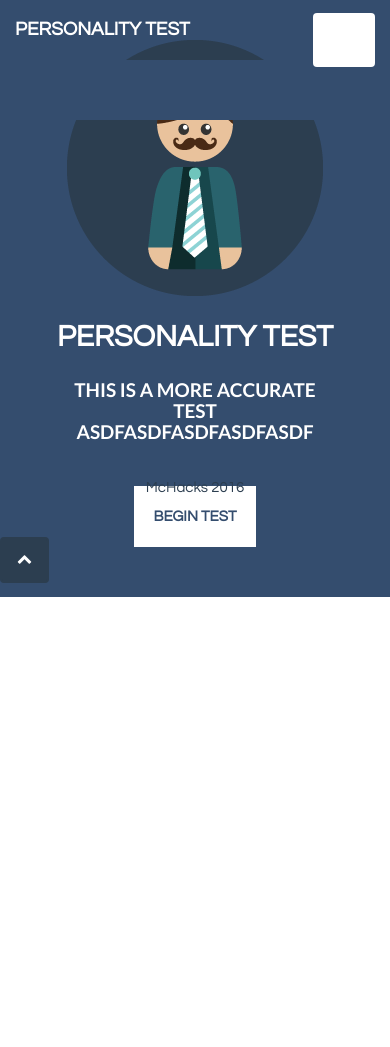
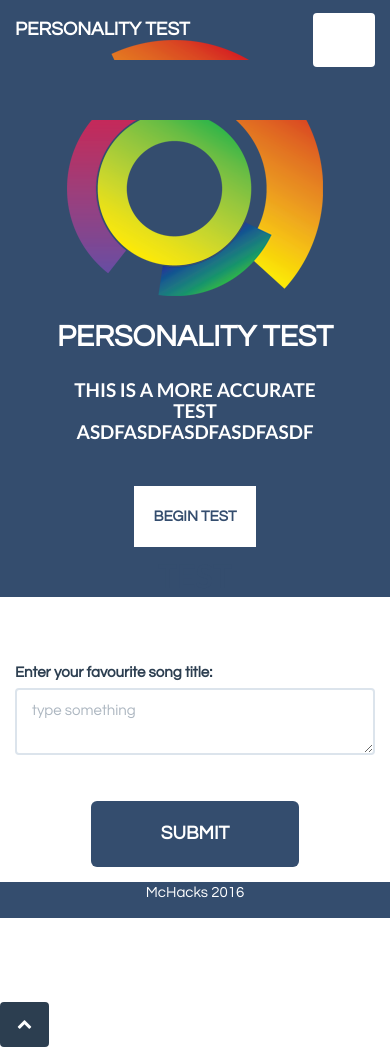
Before and after one commit to xmfan/personality_quiz, a website: page public/index.html at #/state3 in a window 390 px wide. Before the commit the page ends 844 px from the top, so only its background shows below. Drawn offline with nearby package versions, Linux system fonts and the light colour scheme.

Commit message:
footer fix and state3

```diff
--- a/public/app/app.js
+++ b/public/app/app.js
@@ -11,6 +11,10 @@ app.config(function($stateProvider, $urlRouterProvider) {
     .state('state2', {
       url: "/state2",
       templateUrl: "/html/state2.html"
+    })
+	.state('state3', {
+      url: "/state3",
+      templateUrl: "/html/state3.html"
     });
 });
 
--- a/public/css/freelancer.css
+++ b/public/css/freelancer.css
@@ -3,7 +3,11 @@
  * Code licensed under the Apache License v2.0.
  * For details, see http://www.apache.org/licenses/LICENSE-2.0.
  */
-
+footer{
+	margin-top:80px;
+	padding-top:40px;
+	color:white !important;
+}
 body {
     overflow-x: hidden;
 	font-family:"Century Gothic" !important;
@@ -394,12 +398,8 @@ footer {
     color: #fff;
 }
 
-footer h3 {
-    margin-bottom: 30px;
-}
 
 footer .footer-above {
-    padding-top: 50px;
     background-color: #2c3e50;
 }
 
@@ -408,7 +408,7 @@ footer .footer-col {
 }
 
 footer .footer-below {
-    padding: 25px 0;
+    padding: 25px;
     background-color: #233140;
 }
 
--- /dev/null
+++ b/public/html/state3.html
@@ -0,0 +1,34 @@
+<section id="contact">
+    <div class="container">
+        <div class="row">
+            <div class="col-lg-12 text-center">
+                <h2>Test</h2><br><br>
+            </div>
+        </div>
+
+        <div class="row">
+            <div class="col-lg-offset-1 col-lg-10">
+                <!-- To configure the contact form email address, go to mail/contact_me.php and update the email address in the PHP file on line 19. -->
+                <!-- The form should work on most web servers, but if the form is not working you may need to configure your web server differently. -->
+                <form name="sentMessage" id="contactForm" novalidate>
+                    <div class="row control-group">
+                        <div class="form-group col-xs-12 floating-label-form-group controls">
+                            <label>Enter your favourite song title:</label>
+                            <textarea class="form-control" placeholder="type something" id="message" required data-validation-required-message="Please enter a message."></textarea>
+                            <p class="help-block text-danger"></p>
+                        </div>
+                    </div>
+
+                    <br>
+                    <div id="success"></div>
+                    <div class="row" id="center">
+                        <div class="form-group col-xs-12">
+                            <button type="submit" class="btn btn-success btn-lg">SUBMIT</button>
+                        </div>
+                    </div>
+                </form>
+            </div>
+        </div>
+    </div>
+
+</section>
--- a/public/index.html
+++ b/public/index.html
@@ -72,7 +72,7 @@
         <div class="container">
             <div class="row">
                 <div class="col-lg-12">
-                    <img class="img-responsive" src="img/profile.png" alt="">
+                    <img class="img-responsive" src="img/logo.png" alt="">
                     <div class="intro-text"><span class="name">Personality Test</span>
                     <br><h4>this is a more accurate test asdfasdfasdfasdfasdf</h4> <br><br>
                       <button class="button1"> BEGIN TEST</button><br>
```
Also changed, not shown: public/img/logo.png (added).
